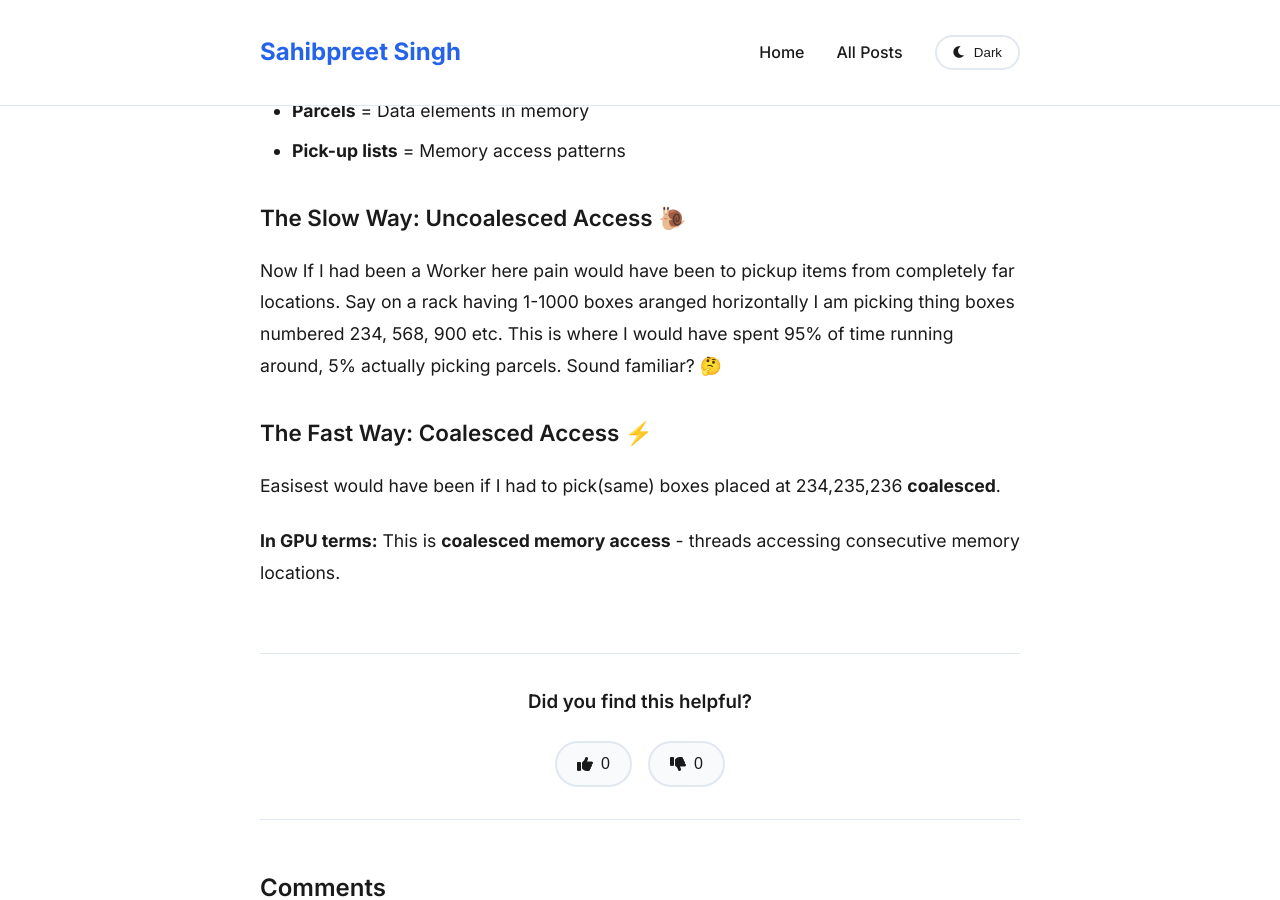
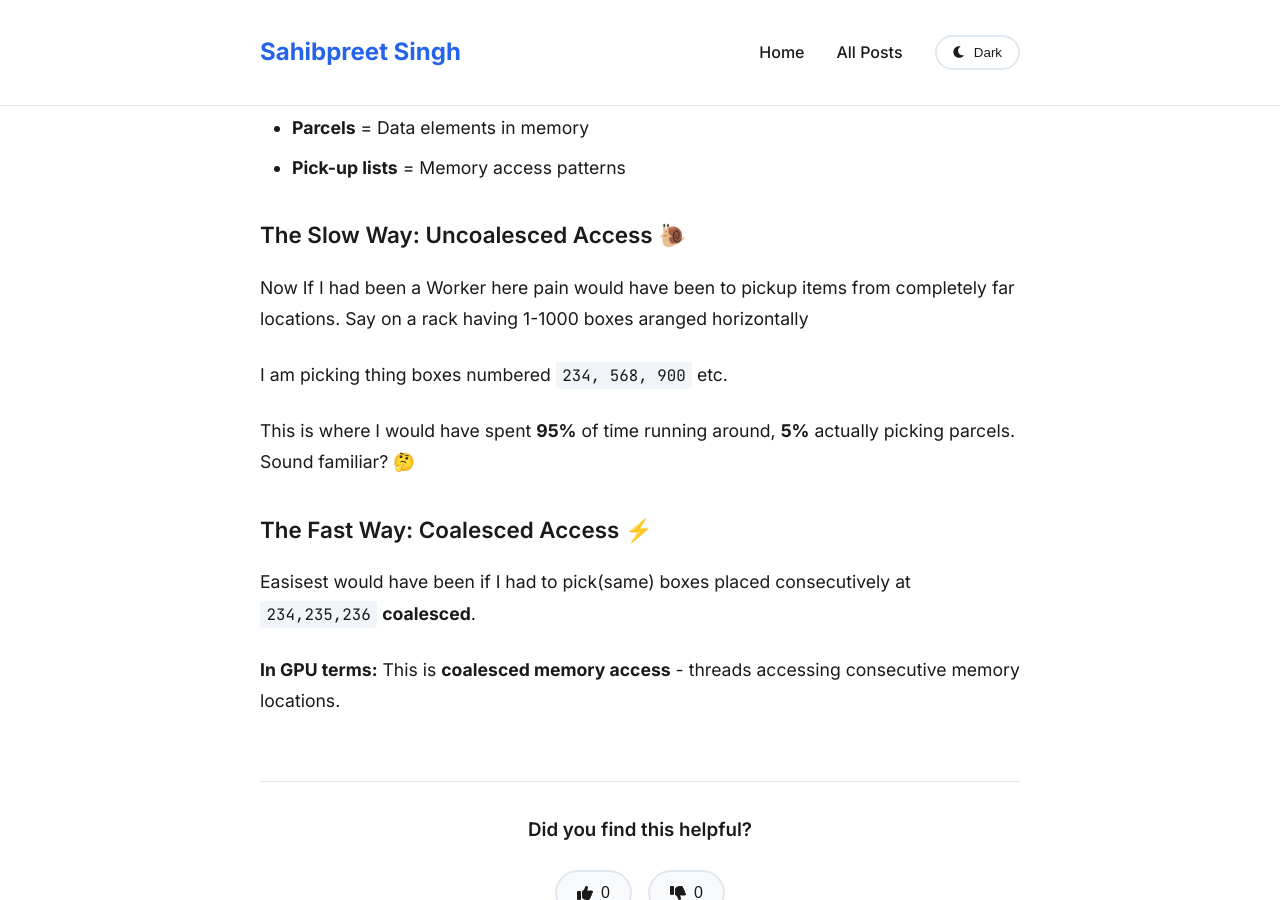
Before and after one commit to sahibpreetsingh12/sahibpreetsingh12.github.io, a Jekyll site: the page built from _posts/2025-09-23-The First Rule of Fast Triton Kernels- Coalesce Your Memory Access.md, in a window 1280 px wide and 900 px high, scrolled down 3803 px. Built offline with Jekyll 4.4.1, drawn with Linux system fonts in a browser that asks for light colours; nearby versions of some CDN libraries; some of the changed text lies outside the part shown.

Commit message:
blog 2 code and benchmarking pending

```diff
--- a/_posts/2025-09-23-The First Rule of Fast Triton Kernels- Coalesce Your Memory Access.md
+++ b/_posts/2025-09-23-The First Rule of Fast Triton Kernels- Coalesce Your Memory Access.md
@@ -35,7 +35,11 @@
 Goal: By the end of this post, you will understand the first most important concept for writing high-performance GPU code.
 
 But Before diving in further. Let's understand diff b/w :-
-## Concept Alert🚨 - **Memory Bound Operations** vs **Compute Bound Operations**
+
+Concept Alert🚨
+
+### **Memory Bound Operations** vs **Compute Bound Operations**
+
 We will use same Warehouse Analogy we used in previous blog.
 
 - **Memory Bound Operation**: In our warehouse where a worker who spends most time walking between parcels rather than actually picking them up. The bottleneck is moving around, not the picking itself.
@@ -66,10 +73,12 @@
 
 ### The Slow Way: Uncoalesced Access 🐌
 Now If I had been a Worker here pain would have been to pickup items from completely far locations. Say on a rack having 1-1000 boxes aranged horizontally
-I am picking thing boxes numbered 234, 568, 900 etc.
-This is where I would have spent 95% of time running around, 5% actually picking parcels. Sound familiar? 🤔
+
+I am picking thing boxes numbered  `234, 568, 900` etc.
+
+This is where I would have spent **95%** of time running around, **5%** actually picking parcels. Sound familiar? 🤔
 
 ### The Fast Way: Coalesced Access ⚡
-Easisest would have been if I had to pick(same) boxes placed at 234,235,236 **coalesced**.
+Easisest would have been if I had to pick(same) boxes placed consecutively at `234,235,236` **coalesced**.
 
 **In GPU terms:** This is **coalesced memory access** - threads accessing consecutive memory locations.
```
Also changed, not shown: other parts of _posts/2025-09-23-The First Rule of Fast Triton Kernels- Coalesce Your Memory Access.md (+4 -1 lines).
